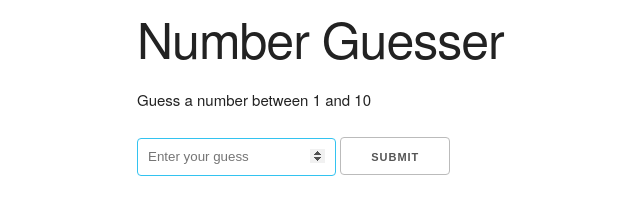
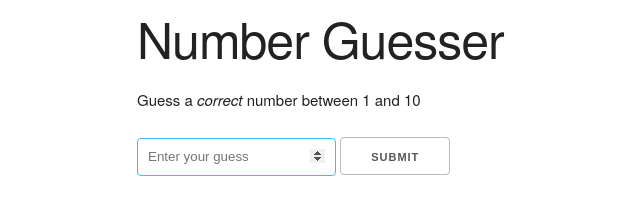
Before and after one commit to Benneee/Number-Guesser, a plain HTML site: page index.html in a window 1280 px wide. Shown: the full height of the page, 23-663 px from the left. Drawn offline with nearby package versions, Linux system fonts and the light colour scheme.

Commit message:
Updated game instruction

```diff
--- a/index.html
+++ b/index.html
@@ -14,7 +14,7 @@
   <div class="container">
     <h1>Number Guesser</h1>
     <div id="game">
-      <p>Guess a number between
+      <p>Guess a <em>correct</em> number between
         <span class="min-num"></span> and
         <span class="max-num"></span>
       </p>
```
